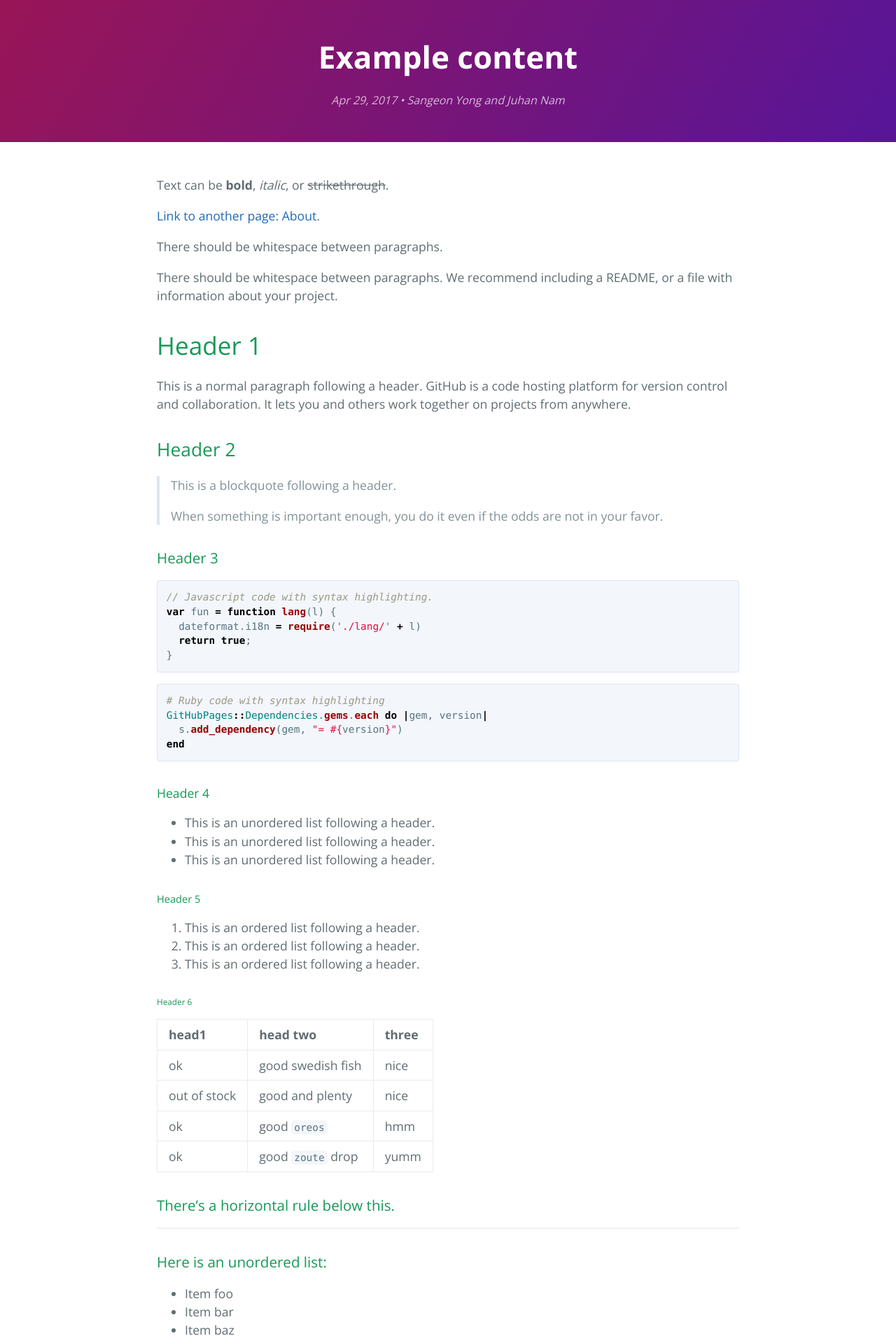
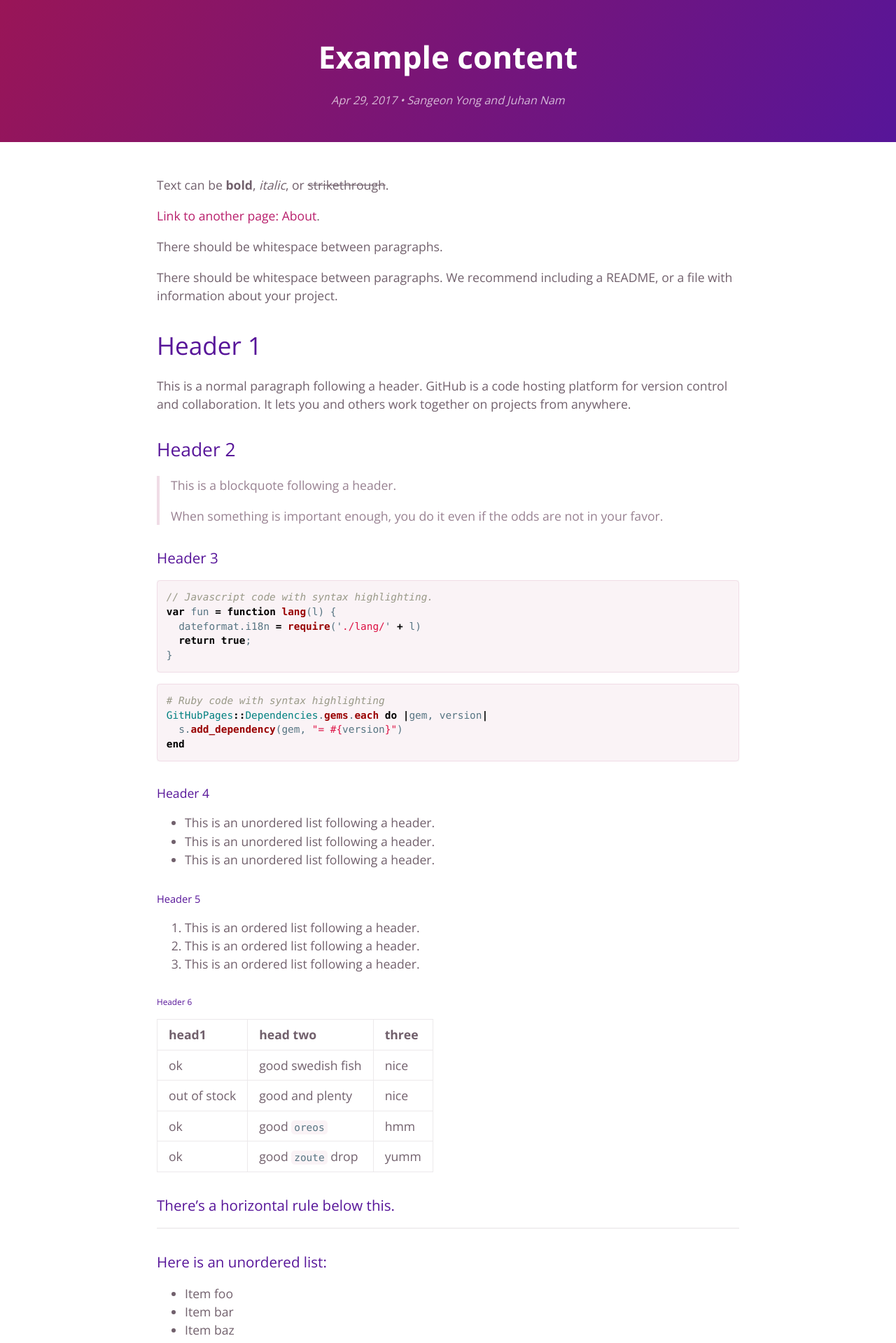
Before and after one commit to seyong92/PyTSMod-ISMIR2020LBD, a Jekyll site: the page built from _posts/2017-04-29-cayman-example-content.md, in a window 1280 px wide. Shown: the top 1919 px of the page at 70% size. Built offline with Jekyll 4.4.1, drawn with Linux system fonts in a browser that asks for light colours.

Commit message:
change color

```diff
--- a/_sass/variables.scss
+++ b/_sass/variables.scss
@@ -8,16 +8,16 @@ $header-bg-color: #571599 !default;
 $header-bg-color-secondary: #991557 !default;
 
 // Text
-$section-headings-color: #159957 !default;
-$body-text-color: #606c71 !default;
-$body-link-color: #1e6bb8 !default;
-$blockquote-text-color: #819198 !default;
+$section-headings-color: #571599 !default;
+$body-text-color: #71606c !default;
+$body-link-color: #b81e6b !default;
+$blockquote-text-color: #988191 !default;
 
 // Code
-$code-bg-color: #f3f6fa !default;
+$code-bg-color: #faf3f6 !default;
 $code-text-color: #567482 !default;
 
 // Borders
-$border-color: #dce6f0 !default;
-$table-border-color: #e9ebec !default;
-$hr-border-color: #eff0f1 !default;
+$border-color: #f0dce6 !default;
+$table-border-color: #ece9eb !default;
+$hr-border-color: #f1eff0 !default;
```
